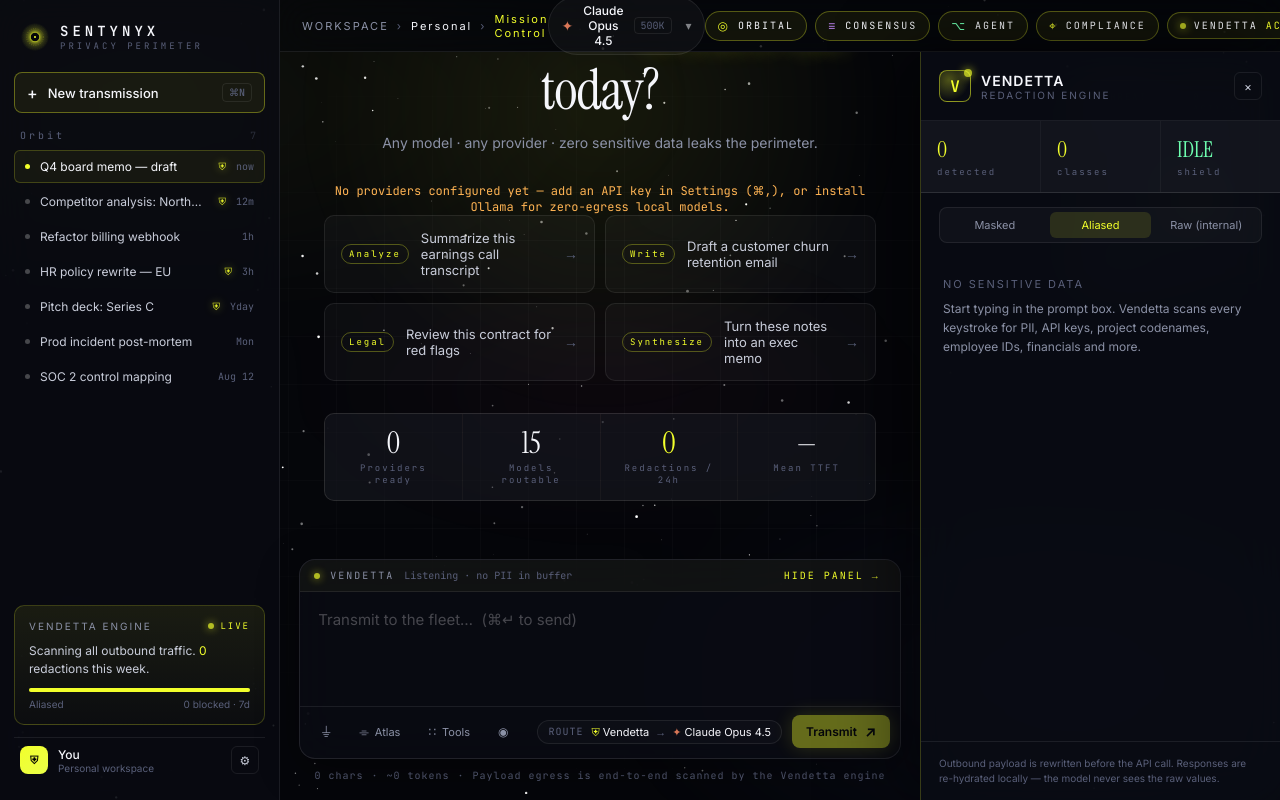
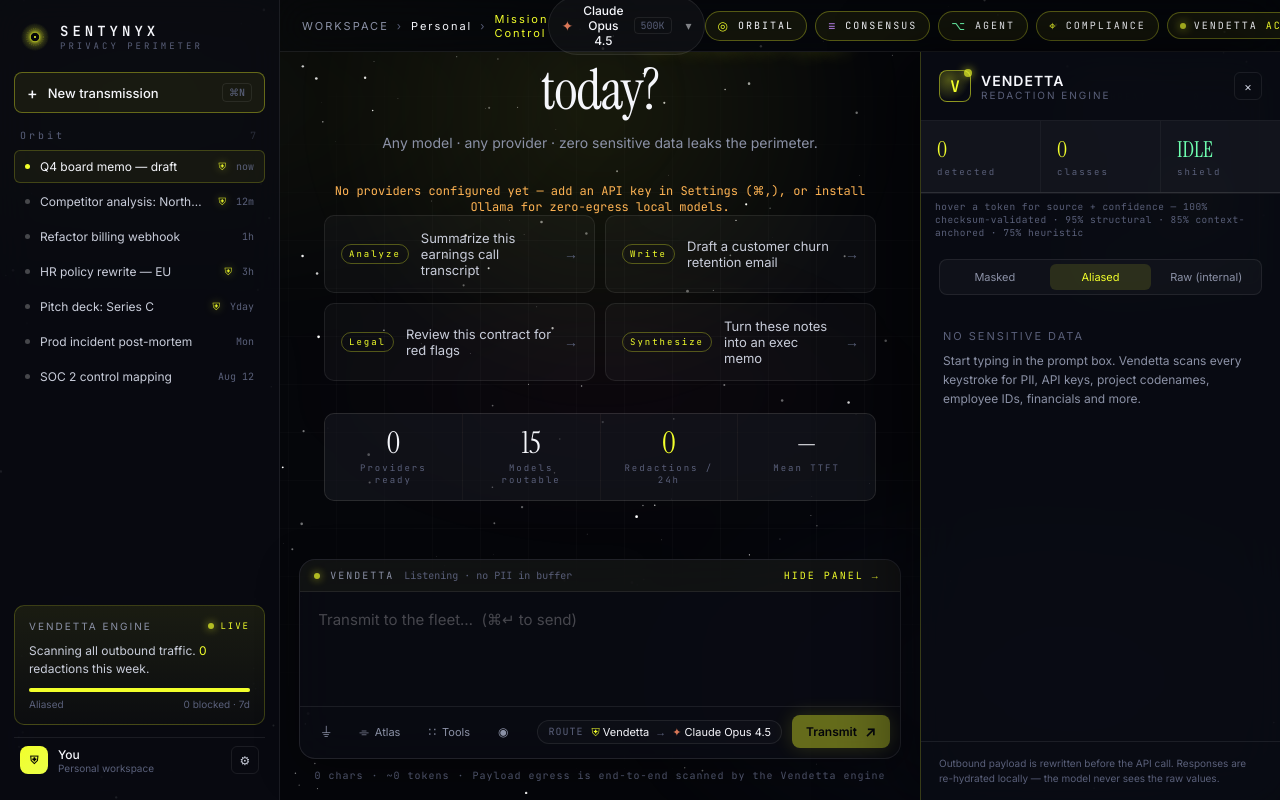
Before and after one commit to edenadiv/sentynyx-app, a React (Vite) app in the folder apps/desktop/: page / in a window 1280 px wide. Built offline with nearby package versions, Linux system fonts and the light colour scheme.

Commit message:
polish: consensus waiting placeholders + Vendetta panel confidence legend

```diff
--- a/apps/desktop/src/chrome/VendettaPanel.tsx
+++ b/apps/desktop/src/chrome/VendettaPanel.tsx
@@ -49,6 +49,13 @@
           <div style={{ ...sx.vStatNum, color:"var(--good)" }}>{total > 0 ? "ON" : "IDLE"}</div>
           <div style={sx.vStatLbl}>shield</div>
         </div>
+      </div>
+      <div style={{
+        padding: "6px 14px", fontSize: 9.5, color: "var(--ink-3)",
+        fontFamily: "'JetBrains Mono', monospace", letterSpacing: 0.5,
+        borderTop: "1px solid rgba(255,255,255,0.05)",
+      }}>
+        hover a token for source + confidence — 100% checksum-validated · 95% structural · 85% context-anchored · 75% heuristic
       </div>
 
       <div style={{ padding:"0 18px" }}>
--- a/apps/desktop/src/scenes/ConsensusArena.tsx
+++ b/apps/desktop/src/scenes/ConsensusArena.tsx
@@ -79,7 +79,11 @@
                 </span>
               </div>
               <div style={ca.colBody}>
-                {text[i]}{!done[i] && <span className="caret" />}
+                {text[i] === "" && !done[i] ? (
+                  <span style={{ color: "var(--ink-3)", fontStyle: "italic" }}>awaiting response…</span>
+                ) : (
+                  <>{text[i]}{!done[i] && <span className="caret" />}</>
+                )}
               </div>
             </div>
           ))}
```
